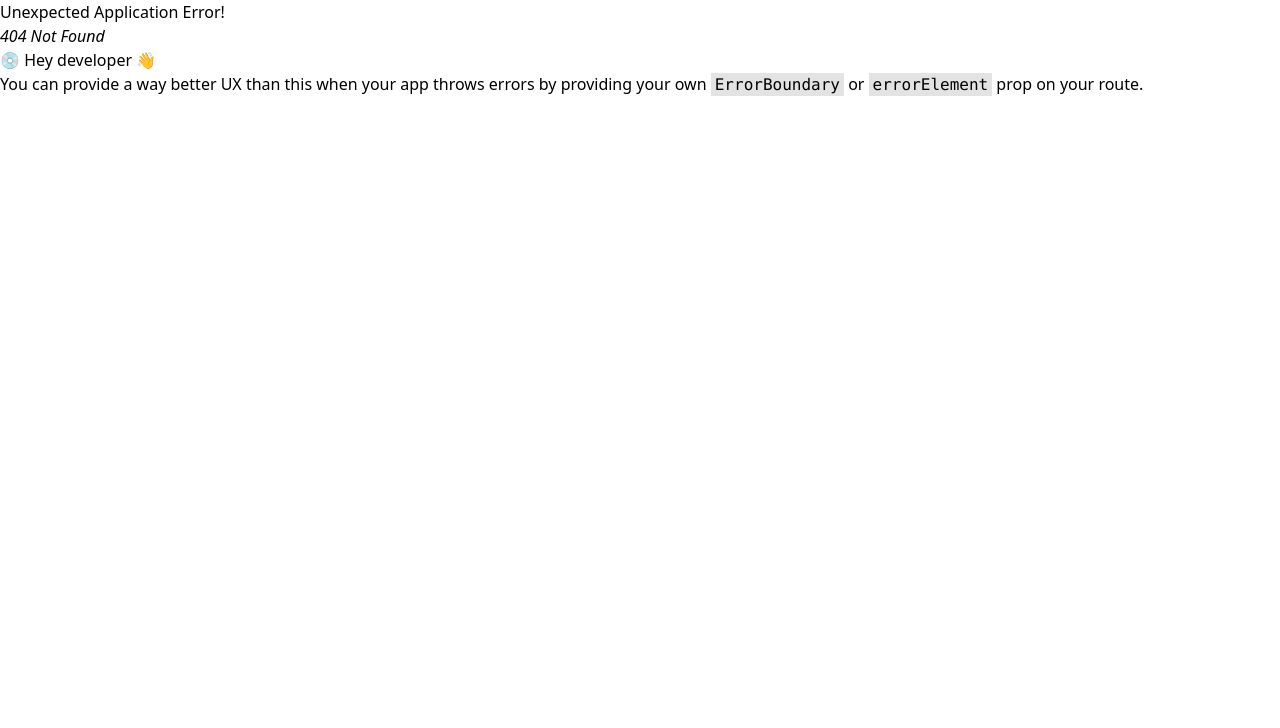
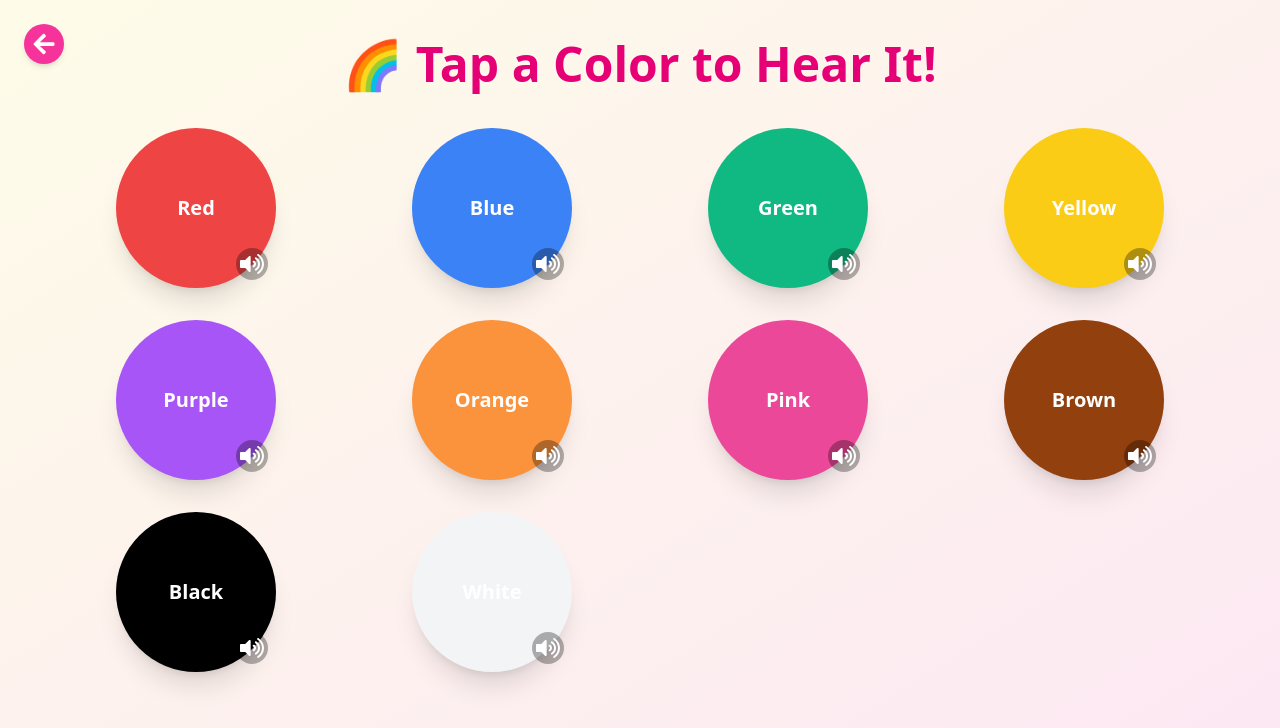
Before and after one commit to Sibuchanda/KidzoLearn, a React (Vite) app in the folder frontend/: page /ColorRecognition in a window 1280 px wide. Before the commit this address had no page. Shown: the top 728 px of the page. Built offline with nearby package versions, Linux system fonts and the light colour scheme.

Commit message:
Implemented color identification game

```diff
--- /dev/null
+++ b/frontend/src/pages/KG/ColorRecognition.jsx
@@ -0,0 +1,63 @@
+import { useState } from 'react';
+import { FaVolumeUp, FaArrowLeft } from 'react-icons/fa';
+import { useNavigate } from 'react-router-dom';
+
+const colors = [
+  { name: 'Red', hex: '#EF4444' },
+  { name: 'Blue', hex: '#3B82F6' },
+  { name: 'Green', hex: '#10B981' },
+  { name: 'Yellow', hex: '#FACC15' },
+  { name: 'Purple', hex: '#A855F7' },
+  { name: 'Orange', hex: '#FB923C' },
+  { name: 'Pink', hex: '#EC4899' },
+  { name: 'Brown', hex: '#92400E' },
+  { name: 'Black', hex: '#000000' },
+  { name: 'White', hex: '#F3F4F6' },
+];
+
+export default function ColorRecognition() {
+  const [speaking, setSpeaking] = useState(false);
+  const navigate = useNavigate();
+
+  const speakColor = (colorName) => {
+    const utterance = new SpeechSynthesisUtterance(colorName);
+    utterance.pitch = 1.3;
+    utterance.rate = 0.9;
+    utterance.onstart = () => setSpeaking(true);
+    utterance.onend = () => setSpeaking(false);
+    speechSynthesis.speak(utterance);
+  };
+
+  return (
+    <div className="min-h-screen bg-gradient-to-br from-yellow-50 to-pink-100 p-6 sm:p-10">
+      {/*----  Back Button -------*/}
+      <button
+        onClick={() => navigate(-1)}
+        className="absolute top-6 left-6 text-white bg-pink-500 hover:bg-pink-600 p-2 rounded-full shadow-md transition"
+        aria-label="Go back"
+      >
+        <FaArrowLeft className="text-2xl" />
+      </button>
+
+      <h1 className="text-4xl sm:text-5xl font-bold text-center text-pink-600 mb-10">🌈 Tap a Color to Hear It!</h1>
+
+      <div className="grid grid-cols-2 sm:grid-cols-3 md:grid-cols-4 gap-8 max-w-6xl mx-auto">
+        {colors.map((color) => (
+          <div key={color.name} className="flex flex-col items-center">
+            <button
+              onClick={() => speakColor(color.name)}
+              className="relative w-40 h-40 rounded-full flex items-center justify-center text-white text-xl font-bold shadow-xl transition-transform duration-300 hover:scale-110 hover:cursor-pointer"
+              style={{ backgroundColor: color.hex }}
+              aria-label={`Hear color ${color.name}`}
+            >
+              {color.name}
+              <span className="absolute bottom-2 right-2 text-white text-2xl bg-black/30 p-1 rounded-full">
+                <FaVolumeUp />
+              </span>
+            </button>
+          </div>
+        ))}
+      </div>
+    </div>
+  );
+}
--- /dev/null
+++ b/frontend/src/pages/KG/KgActivities.jsx
@@ -0,0 +1,52 @@
+import { FaPalette, FaSortNumericUpAlt, FaFont, FaDog } from 'react-icons/fa';
+import { useNavigate } from 'react-router-dom';
+
+const activities = [
+  {
+    name: 'Color Identification',
+    icon: <FaPalette className="text-4xl text-white" />,
+    bgColor: 'bg-red-400',
+    route: '/ColorRecognition',
+  },
+  {
+    name: 'Number Identification',
+    icon: <FaSortNumericUpAlt className="text-4xl text-white" />,
+    bgColor: 'bg-green-400',
+    route: '/NumberRecognition',
+  },
+  {
+    name: 'Alphabet Identification',
+    icon: <FaFont className="text-4xl text-white" />,
+    bgColor: 'bg-blue-400',
+    route: '/AlphabetRecognition',
+  },
+  {
+    name: 'Animal Sound Game',
+    icon: <FaDog className="text-4xl text-white" />,
+    bgColor: 'bg-yellow-400',
+    route: '/AnimalSounds',
+  },
+];
+
+export default function KGActivities() {
+  const navigate = useNavigate();
+
+  return (
+    <div className="min-h-screen bg-gradient-to-br from-yellow-50 to-pink-100 p-6 sm:p-10">
+      <h1 className="text-4xl font-bold text-center text-pink-600 mb-10">🧸 KG Activities</h1>
+
+      <div className="grid grid-cols-1 sm:grid-cols-2 md:grid-cols-2 gap-8 max-w-4xl mx-auto">
+        {activities.map((activity) => (
+          <div
+            key={activity.name}
+            onClick={() => navigate(activity.route)}
+            className={`cursor-pointer ${activity.bgColor} p-8 rounded-2xl shadow-xl flex flex-col items-center justify-center text-white transition-transform hover:scale-105`}
+          >
+            {activity.icon}
+            <h2 className="mt-4 text-xl font-semibold text-center">{activity.name}</h2>
+          </div>
+        ))}
+      </div>
+    </div>
+  );
+}
--- a/frontend/src/pages/dashboard/Dashboard.jsx
+++ b/frontend/src/pages/dashboard/Dashboard.jsx
@@ -1,4 +1,7 @@
 import { FaTachometerAlt, FaLink, FaComments, FaBell } from 'react-icons/fa';
+import ColorRecognition from '../KG/ColorRecognition';
+import { Link, useNavigate } from 'react-router-dom';
+
 
 const classIcons = {
   KG: '🧸',
@@ -9,6 +12,14 @@ const classIcons = {
 };
 
 export default function DashboardPage() {
+  const navigate = useNavigate();
+
+ function handleUserClick(className){
+     if(className==='KG'){
+     navigate('/KGActivities');
+     }
+ }
+
   return (
     <div className="flex min-h-screen font-sans">
       {/* Sidebar */}
@@ -50,6 +61,7 @@ export default function DashboardPage() {
                 <div
                   key={className}
                   className="bg-white hover:scale-105 hover:bg-pink-100 transition-all p-8 rounded-2xl shadow-lg border border-pink-200 text-center cursor-pointer group"
+                  onClick={()=>handleUserClick(className)}
                 >
                   <div className="text-6xl mb-3 group-hover:scale-110 transition-transform duration-300">
                     {classIcons[className]}
```
Also changed, not shown: frontend/src/App.jsx (+21 -11 lines).
